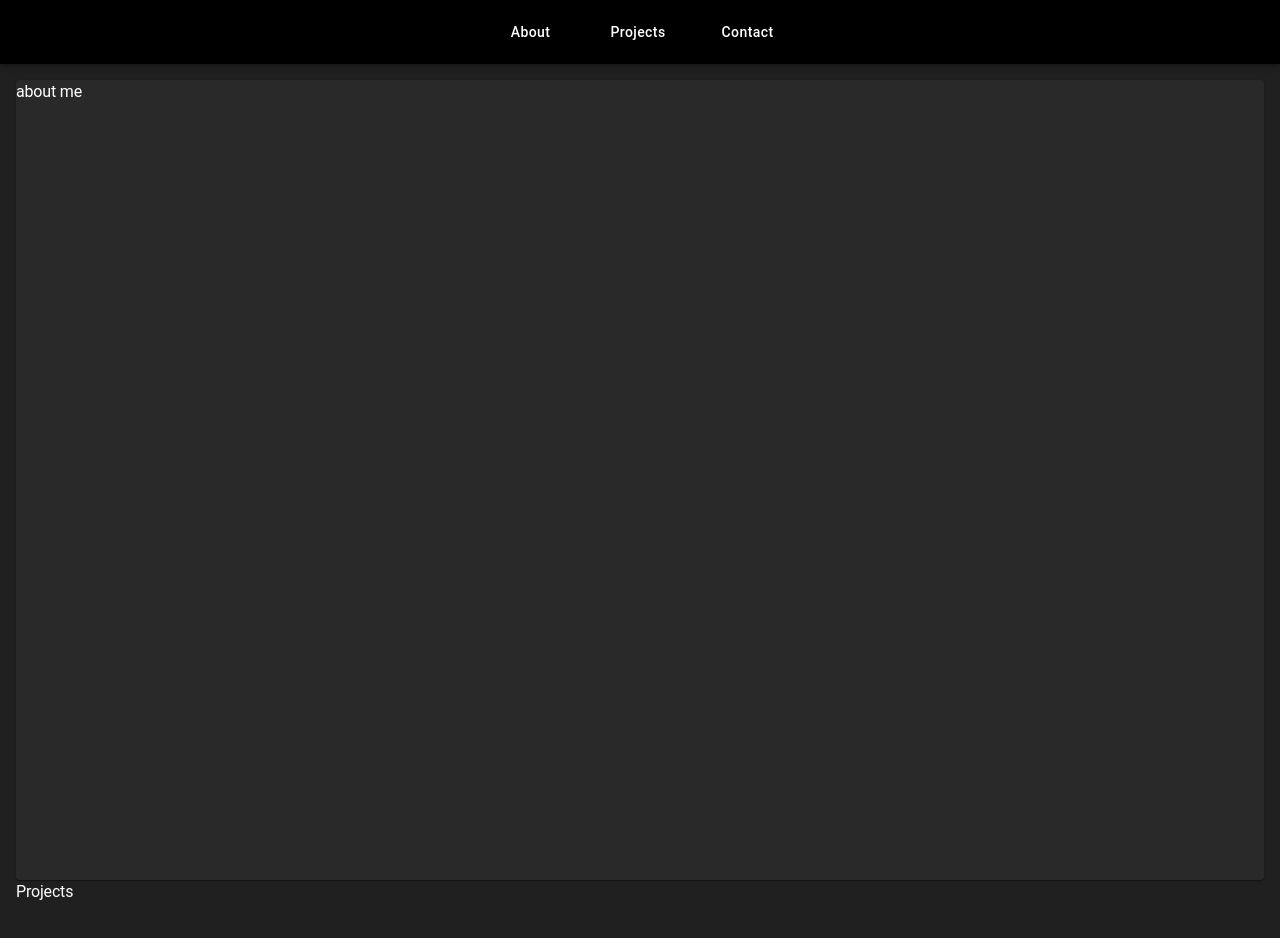
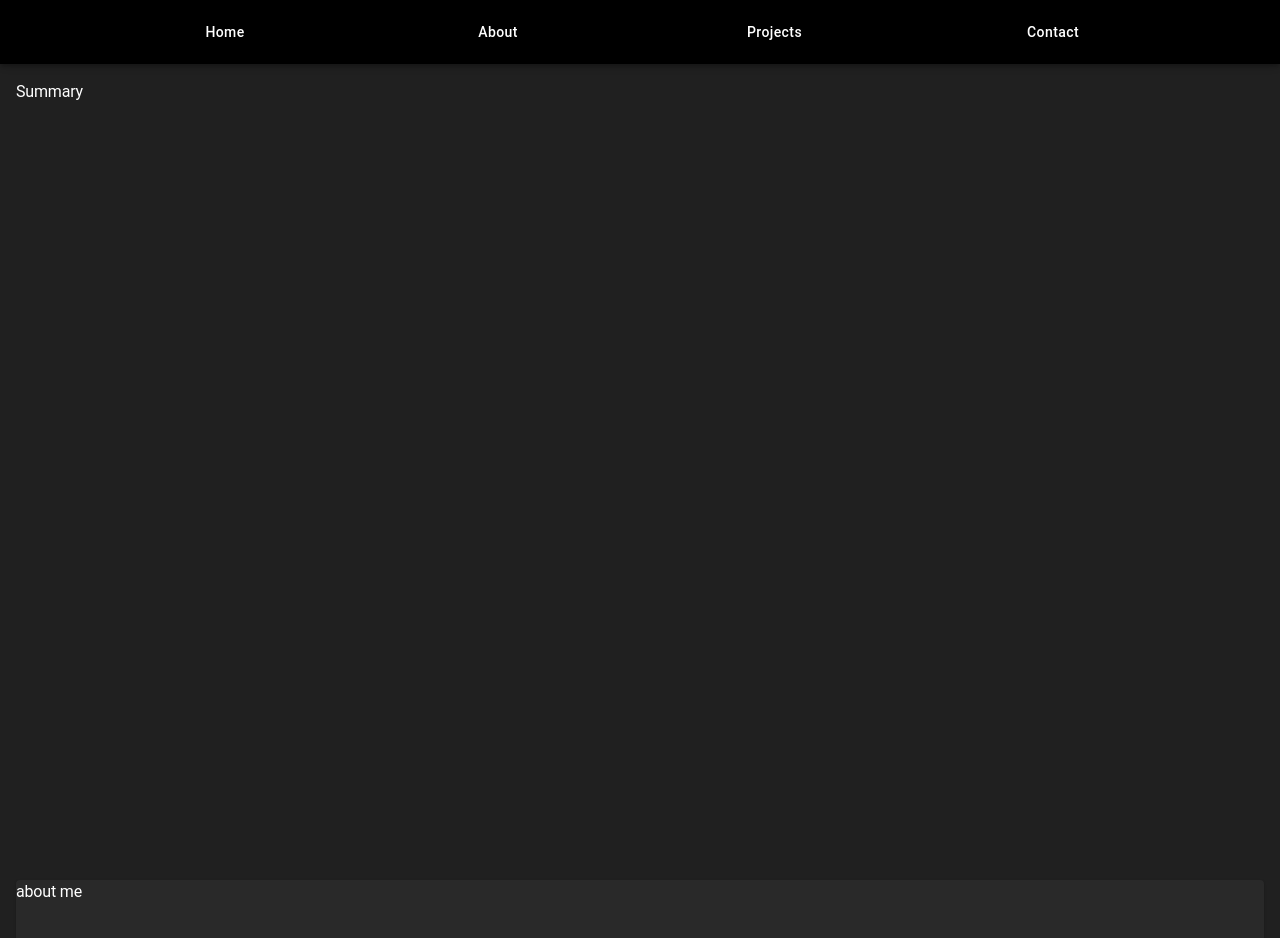
Before and after one commit to alcash55/Portfolio, a React (Vite) app: page / in a window 1280 px wide. Shown: the top 938 px of the page. Built offline with nearby package versions, Linux system fonts and the light colour scheme.

Commit message:
add page + clean scroll

```diff
--- a/src/assets/styles/global.css
+++ b/src/assets/styles/global.css
@@ -4,6 +4,7 @@ body {
   display: block;
   height: 100%;
   scroll-behavior: smooth;
+  scroll-padding: 64px; /*height of navbar*/
 }
 
 section {
--- a/src/components/AppShell/AppShell.tsx
+++ b/src/components/AppShell/AppShell.tsx
@@ -7,7 +7,7 @@ const AppShellContext = createContext({});
 
 export default function AppShellProvider({ children }: PropsWithChildren) {
   return (
-    <Stack sx={{ width: "100%", top: 0 }}>
+    <Stack>
       <NavBar />
       <AppShellContext.Provider value={{}}>{children}</AppShellContext.Provider>
       <Footer />
--- a/src/components/AppShell/NavBar.tsx
+++ b/src/components/AppShell/NavBar.tsx
@@ -3,15 +3,18 @@ import { Box, AppBar, Toolbar, Button } from "@mui/material";
 export const NavBar = () => {
   return (
     <Box sx={{ flexGrow: 1, top: 0, position: "sticky" }}>
-      <AppBar position="sticky" sx={{ bgcolor: "black" }}>
+      <AppBar position="sticky" sx={{ bgcolor: "black", width: "100%" }}>
         <Toolbar
           sx={{
             display: "flex",
             alignItems: "center",
-            justifyContent: "center",
+            justifyContent: "space-evenly",
             gap: 5,
           }}
         >
+          <Button variant="text" sx={{ color: "white" }} href="#summary">
+            Home
+          </Button>
           <Button variant="text" sx={{ color: "white" }} href="#about">
             About
           </Button>
--- a/src/components/Pages/Home/Home.tsx
+++ b/src/components/Pages/Home/Home.tsx
@@ -7,6 +7,7 @@ const Home = () => {
       component={"article"}
       sx={{ px: 2, py: 2, width: "100%", height: "100%" }}
     >
+      <Pages.Summary />
       <Pages.About />
       <Pages.Projects />
       <Pages.Contact />
--- /dev/null
+++ b/src/components/Pages/Summary/Summary.tsx
@@ -0,0 +1,11 @@
+import { Stack } from "@mui/material";
+
+const Summary = () => {
+  return (
+    <Stack id="summary" component={"section"}>
+      Summary
+    </Stack>
+  );
+};
+
+export default Summary;
--- /dev/null
+++ b/src/components/Pages/Summary/index.tsx
@@ -0,0 +1 @@
+export { default } from "./Summary";
--- a/src/components/Pages/index.ts
+++ b/src/components/Pages/index.ts
@@ -1,9 +1,10 @@
 import { lazy } from "react";
 
 export const Pages = {
-    Home: lazy(() => import('./Home')),
-    About: lazy(() => import('./About')),
-    Contact: lazy(() => import('./Contact')),
-    Error: lazy(() => import('./Error')),
-    Projects: lazy(() => import('./Projects')),
-}
+  Home: lazy(() => import("./Home")),
+  About: lazy(() => import("./About")),
+  Contact: lazy(() => import("./Contact")),
+  Error: lazy(() => import("./Error")),
+  Projects: lazy(() => import("./Projects")),
+  Summary: lazy(() => import("./Summary")),
+};
```
